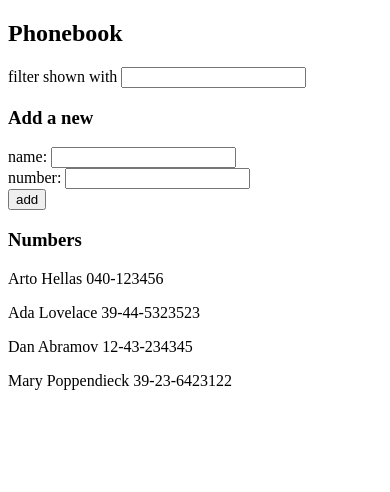
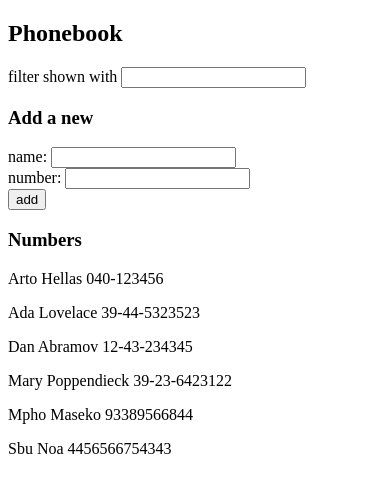
Before and after one commit to Dinokojt7/fullstackopen, a React (Vite) app in the folder part2/the-phonebook/: page / in a window 390 px wide. Shown: the top 492 px of the page. Built offline with nearby package versions, Linux system fonts and the light colour scheme; data requests are answered from the project's data file.

Commit message:
The Phonebook step 7

```diff
--- a/part2/the-phonebook/db.json
+++ b/part2/the-phonebook/db.json
@@ -19,6 +19,16 @@
       "name": "Mary Poppendieck",
       "number": "39-23-6423122",
       "id": "4"
+    },
+    {
+      "id": "c996",
+      "name": "Mpho Maseko",
+      "number": "93389566844"
+    },
+    {
+      "id": "b906",
+      "name": "Sbu Noa",
+      "number": "4456566754343"
     }
   ]
 }
--- a/part2/the-phonebook/src/App.jsx
+++ b/part2/the-phonebook/src/App.jsx
@@ -30,15 +30,16 @@ const App = () => {
     const newEntry = {
       name: newName,
       number: newNumber,
-      id: persons.length + 1,
     };
 
     const exists = persons.some((person) => person.name === newName);
 
     if (!exists) {
-      setPersons(persons.concat(newEntry));
-      setNewName("");
-      setNewNumber("");
+      axios.post("http://localhost:3001/persons", newEntry).then((response) => {
+        setPersons(persons.concat(response.data));
+        setNewName("");
+        setNewNumber("");
+      });
     } else {
       alert(`${newName} is already added to phonebook`);
     }
```
